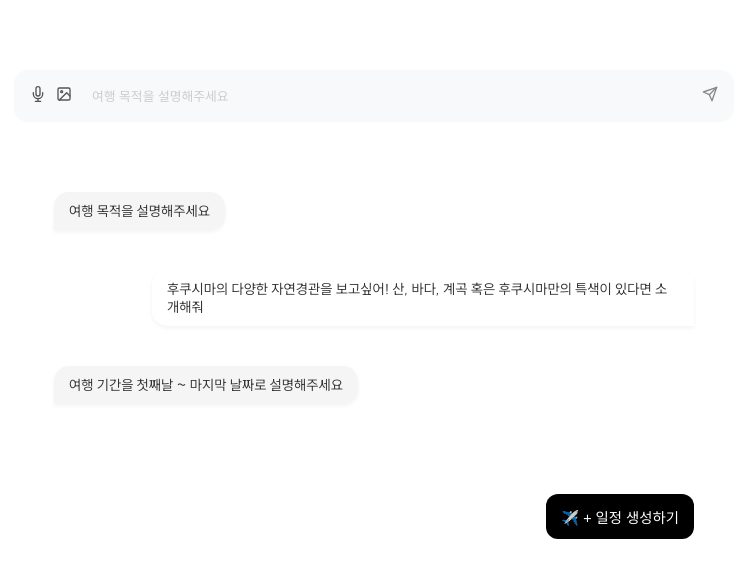
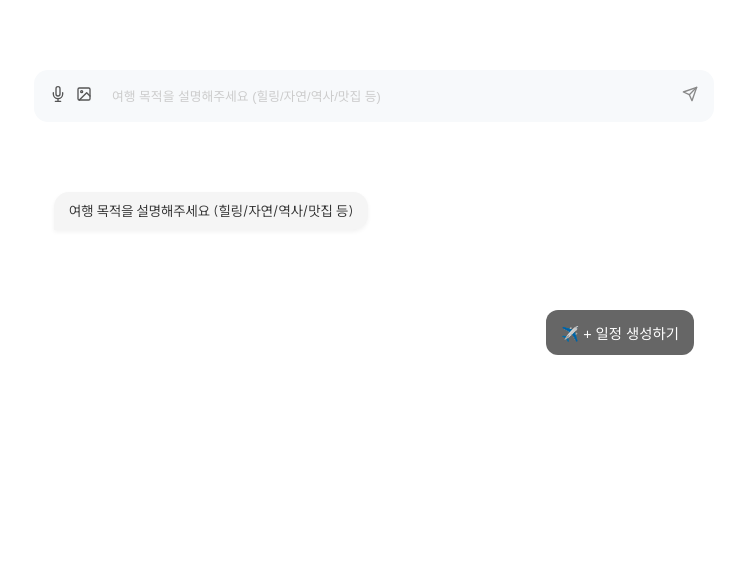
Before and after one commit to sunsunTrip-org/sunsuntripFrontend, a React (Create React App) app in the folder sansan/: page / in a window 1280 px wide. Shown: the top 578 px of the page, without its empty margins (266-1015 px from the left). Built offline with nearby package versions, Linux system fonts and the light colour scheme.

Commit message:
feat: user 채팅

```diff
--- a/sansan/src/components/_Layout/Header.js
+++ /dev/null
@@ -1,88 +0,0 @@
-import React, { useState } from 'react';
-import styled from 'styled-components';
-import { FiMic, FiImage, FiSend } from 'react-icons/fi';
-
-const Header = () => {
-    const [searchTerm, setSearchTerm] = useState('');
-
-    return (
-        <HeaderContainer>
-            <InputWrapper>
-                <Icon><FiMic /></Icon>
-                <Icon><FiImage /></Icon>
-                <SearchInput
-                    type="text"
-                    placeholder="여행 목적을 설명해주세요"
-                    value={searchTerm}
-                    onChange={(e) => setSearchTerm(e.target.value)}
-                />
-                <SendIcon><FiSend /></SendIcon>
-            </InputWrapper>
-        </HeaderContainer>
-    );
-};;
-
-
-const HeaderContainer = styled.header`
-    margin-top : 70px;
-    display: flex;
-    justify-content: center;
-`;
-
-const InputWrapper = styled.div`
-    background: #f7f9fb;
-    display: flex;
-    align-items: center;
-    border-radius: 14px;
-    padding: 15px 15px;
-    width: 100%;
-    max-width: 900px;
-
-    color: #f7f9fb; /* 초기 글자색 */
-    border: 1px solid transparent;
-
-    transition: border 0.3s ease-in-out, color 0.3s ease-in-out;
-
-    &:hover {
-        border: 1px solid #333333;
-        color: #444444;
-    }
-`;
-
-
-
-const Icon = styled.div`
-    margin-right: 10px;
-    font-size: 1rem;
-    color: #555;
-    cursor: pointer;
-`;
-
-const SearchInput = styled.input`
-    flex: 1;
-    background: transparent;
-    border: none;
-    font-size : 0.8rem;
-    color: #444;
-    outline: none;
-    padding: 0 10px;
-
-    &::placeholder {
-        color: #ccc;
-    }
-`;
-
-const SendIcon = styled.div`
-    margin-left: 10px;
-    font-size: 1rem;
-    color: #888;
-    cursor: pointer;
-
-    &:hover {
-        transform: scale(1.1);
-        color: #444;
-    }
-`;
-
-
-export default Header;
--- a/sansan/src/components/_Layout/SideChat.js
+++ b/sansan/src/components/_Layout/SideChat.js
@@ -1,17 +1,20 @@
-import React from 'react';
+import React, {useState} from 'react';
 import styled from 'styled-components';
 import { useNavigate } from "react-router-dom";
 import logo from "../../assets/image/logo.jpg"
+import {FiImage, FiMic, FiSend} from "react-icons/fi";
 
 const SideChat = () => {
     const navigate = useNavigate();
+    const [searchTerm, setSearchTerm] = useState('');
+
     return (
         <SidebarContainer>
-            <LogoContainer onClick={() => navigate("/")}>
-                <LogoImage src={logo} alt="로고" />SUNSUNTRIP
-            </LogoContainer>
+                <LogoContainer onClick={() => navigate("/")}>
+                    <LogoImage src={logo} alt="로고" />SUNSUNTRIP
+                </LogoContainer>
 
-        </SidebarContainer>
+            </SidebarContainer>
     );
 };
 
--- a/sansan/src/components/_Layout/index.js
+++ b/sansan/src/components/_Layout/index.js
@@ -8,7 +8,6 @@ import {Routes, Route, Outlet} from "react-router-dom";
 import "../style.css"
 import Chatting from '../../pages/chatting';
 import Map from '../../pages/map';
-import Header from "./Header";
 
 const Index = () => {
     // const location = useLocation();
@@ -19,7 +18,6 @@ const Index = () => {
                 <Wrap>
                     <SideChat />
                     <ContentContainer>
-                        <Header/>
                         <MainContent>
                             <Outlet />
                         </MainContent>
--- a/sansan/src/pages/chatting.js
+++ b/sansan/src/pages/chatting.js
@@ -1,44 +1,123 @@
-// ChatPage.js
-
-import React from 'react';
+import React, { useState } from 'react';
 import styled from 'styled-components';
+import { FiImage, FiMic, FiSend } from "react-icons/fi";
 import { useNavigate } from "react-router-dom";
 
-const Chatting = () => {
-  const messages = [
-    { from: 'server', text: '여행 목적을 설명해주세요' },
-    { from: 'user', text: '후쿠시마의 다양한 자연경관을 보고싶어! 산, 바다, 계곡 혹은 후쿠시마만의 특색이 있다면 소개해줘' },
-    { from: 'server', text: '여행 기간을 첫째날 ~ 마지막 날짜로 설명해주세요' },
+// server측 메시지
+const questions = [
+  '여행 목적을 설명해주세요 (힐링/자연/역사/맛집 등)',
+  '총 여행 기간을 설명해주세요 (1박 2일 등)',
+  '동행 인원 수를 입력해주세요(본인 포함)',
+  '특별히 가고 싶은 장소가 있다면 알려주세요',
 ];
 
+const Chatting = () => {
+  // server측 메시지 설정
+  const [messages, setMessages] = useState([
+    { from: 'server', text: questions[0] }
+  ]);
+
+  // 메시지 단계 확인
+  const [currentStep, setCurrentStep] = useState(0);
+  const [input, setInput] = useState('');
+
+  // 메시지 수정
+  const [editMode, setEditMode] = useState(false);
+  const [editIdx, setEditIdx] = useState(null);
+
   const navigate = useNavigate();
+
+  // 가장 최근의 user 메시지 수정
+  const lastUserIdx = (() => {
+    for (let i = messages.length - 1; i >= 0; i--) {
+      if (messages[i].from === 'user') return i;
+    }
+    return null;
+  })();
+
+  // text 창 :: 답변 전송 또는 수정
+  const handleSend = () => {
+    if (!input.trim()) return;
+    let newMessages = [...messages];
+
+    if (editMode && editIdx !== null) {
+      // 해당 user 메시지 수정
+      newMessages[editIdx] = { from: 'user', text: input };
+      setEditMode(false);
+      setEditIdx(null);
+    } else {
+      // 새 답변 추가
+      newMessages.push({ from: 'user', text: input });
+      if (currentStep + 1 < questions.length) {
+        newMessages.push({ from: 'server', text: questions[currentStep + 1] });
+      }
+      setCurrentStep((step) => step + 1);
+    }
+    setMessages(newMessages);
+    setInput('');
+  };
+
+  // 최근 user 답변 수정
+  const handleEdit = (idx) => {
+    setInput(messages[idx].text);
+    setEditMode(true);
+    setEditIdx(idx);
+  };
+
+  const handleInputKeyDown = (e) => {
+    if (e.key === 'Enter') handleSend();
+  };
+
   return (
       <PageWrapper>
-
+        <HeaderContainer>
+          <InputWrapper>
+            <Icon><FiMic /></Icon>
+            <Icon><FiImage /></Icon>
+            <SearchInput
+                type="text"
+                placeholder={questions[currentStep] || "질문이 끝났어요!"}
+                value={input}
+                onChange={(e) => setInput(e.target.value)}
+                onKeyDown={handleInputKeyDown}
+                disabled={currentStep >= questions.length}
+            />
+            <SendIcon onClick={handleSend}>
+              {editMode ? '수정' : <FiSend />}
+            </SendIcon>
+          </InputWrapper>
+        </HeaderContainer>
         <ChatContainer>
           {messages.map((msg, idx) => (
               <MessageBubble key={idx} from={msg.from}>
                 {msg.text}
+                {}
+                {msg.from === 'user' && idx === lastUserIdx && !editMode && (
+                    <EditButton onClick={() => handleEdit(idx)}>수정</EditButton>
+                )}
               </MessageBubble>
           ))}
-
-      <FloatingButton onClick={() => navigate("/map")}>
+          <FloatingButton
+              onClick={() => navigate("/map")}
+              disabled={currentStep < questions.length}
+              style={{
+                backgroundColor: currentStep < questions.length ? '#666' : '#000',
+                cursor: currentStep < questions.length ? 'default' : 'pointer'
+              }}
+          >
             ✈️ + 일정 생성하기
           </FloatingButton>
         </ChatContainer>
-
       </PageWrapper>
   );
 };
+
+
 const PageWrapper = styled.div`
   display: flex;
   flex-direction: column;
-  height: 80vh;
   background: #ffffff;
-  margin-top : 50px;
-
 `;
-
 
 const ChatContainer = styled.div`
   flex: 1;
@@ -46,9 +125,8 @@ const ChatContainer = styled.div`
   flex-direction: column;
   padding: 20px;
   overflow-y: auto;
-  position: relative; // 이거 추가!
+  position: relative;
 `;
-
 
 const MessageBubble = styled.div`
   max-width: 80%;
@@ -57,12 +135,26 @@ const MessageBubble = styled.div`
   color: #333;
   padding: 10px 15px;
   border-radius: 15px;
-  margin-bottom: 40px;
+  margin-bottom: 30px;
   box-shadow: 0 2px 4px rgba(0,0,0,0.05);
   text-align : left;
-
   border-bottom-right-radius: ${({ from }) => (from === 'user' ? '0px' : '15px')};
   border-bottom-left-radius: ${({ from }) => (from === 'user' ? '15px' : '0px')};
+  position: relative;
+`;
+
+const EditButton = styled.button`
+  margin-left: 10px;
+  background: #ececec;
+  color: #333;
+  border: none;
+  border-radius: 8px;
+  font-size: 0.8rem;
+  padding: 2px 8px;
+  cursor: pointer;
+  &:hover {
+    background: #d4d4d4;
+  }
 `;
 
 const FloatingButton = styled.button`
@@ -82,5 +174,59 @@ const FloatingButton = styled.button`
   }
 `;
 
+const HeaderContainer = styled.header`
+  margin-top : 70px;
+  display: flex;
+  justify-content: center;
+`;
+
+const InputWrapper = styled.div`
+  background: #f7f9fb;
+  display: flex;
+  align-items: center;
+  border-radius: 14px;
+  padding: 15px 15px;
+  width: 100%;
+  max-width: 900px;
+  margin-bottom : 50px;
+  color: #f7f9fb;
+  border: 1px solid transparent;
+  transition: border 0.3s ease-in-out, color 0.3s ease-in-out;
+  &:hover {
+    border: 1px solid #333333;
+    color: #444444;
+  }
+`;
+
+const Icon = styled.div`
+  margin-right: 10px;
+  font-size: 1rem;
+  color: #555;
+  cursor: pointer;
+`;
+
+const SearchInput = styled.input`
+  flex: 1;
+  background: transparent;
+  border: none;
+  font-size : 0.8rem;
+  color: #444;
+  outline: none;
+  padding: 0 10px;
+  &::placeholder {
+    color: #ccc;
+  }
+`;
+
+const SendIcon = styled.div`
+  margin-left: 10px;
+  font-size: 1rem;
+  color: #888;
+  cursor: pointer;
+  &:hover {
+    transform: scale(1.1);
+    color: #444;
+  }
+`;
 
 export default Chatting;
```
Lines whose indentation alone changed are shown as unchanged.
